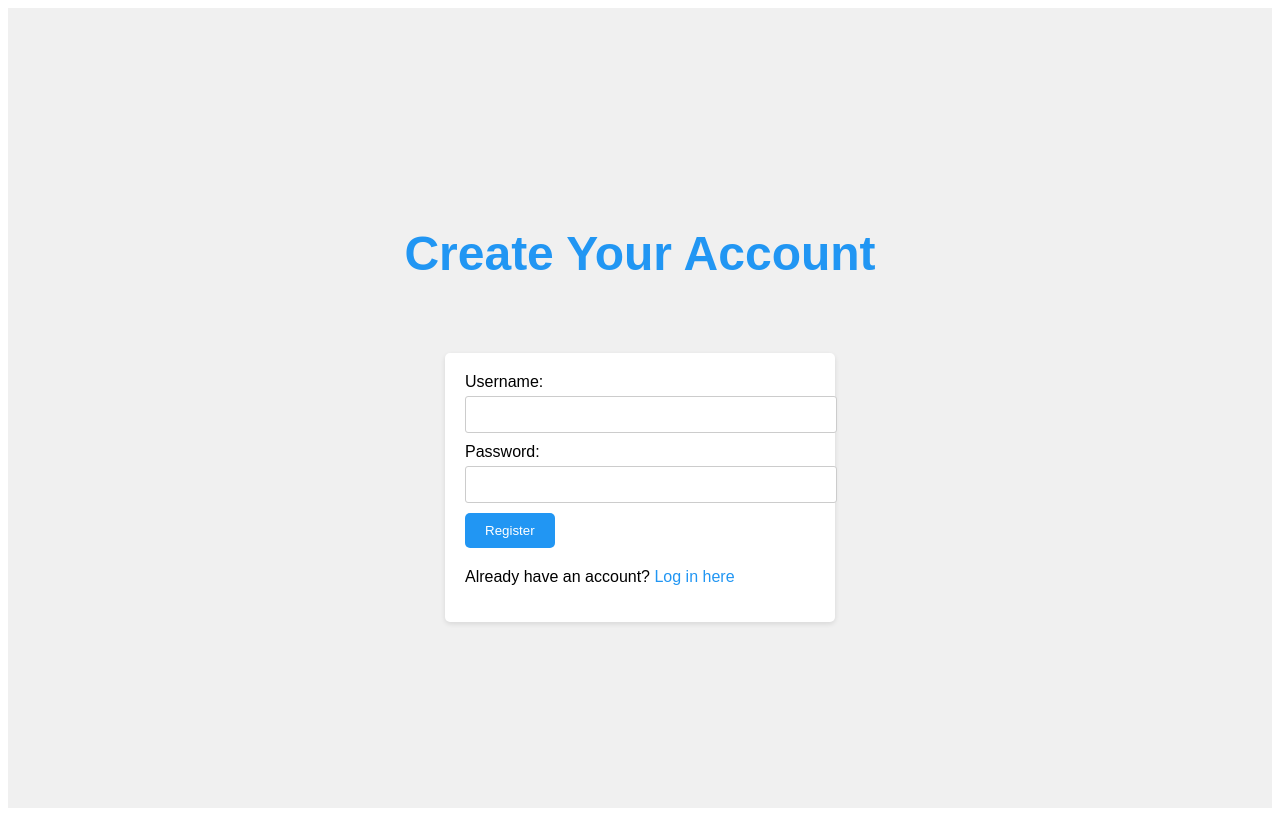
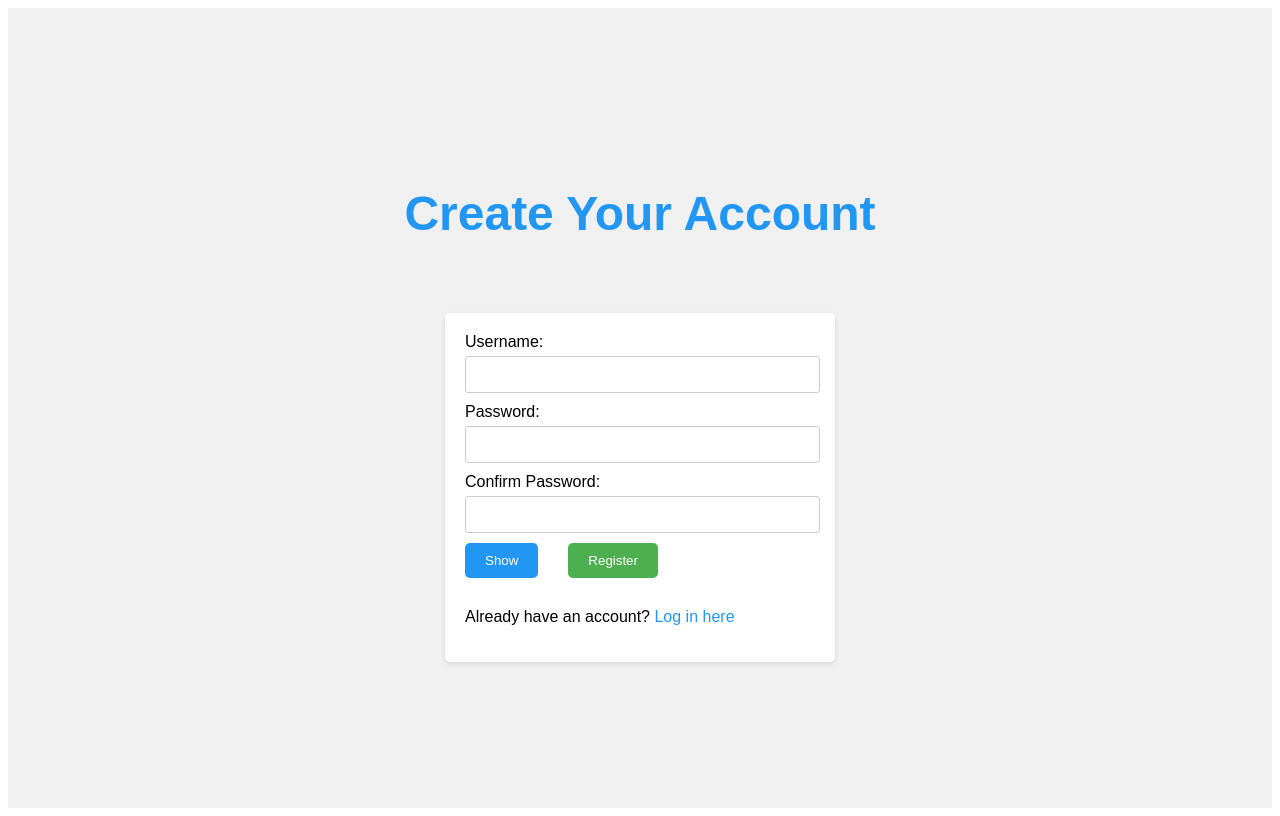
Before and after one commit to thapelomagqazana/online-banking-api, a React (Create React App) app in the folder client/: page /register in a window 1280 px wide. Built offline with nearby package versions, Linux system fonts and the light colour scheme.

Commit message:
Added Register Page with Password visibity functionality

```diff
--- a/client/src/components/RegisterPage/RegisterPage.jsx
+++ b/client/src/components/RegisterPage/RegisterPage.jsx
@@ -7,17 +7,72 @@ const RegisterPage = () => {
   const [formData, setFormData] = useState({
     username: '',
     password: '',
+    confirmPassword: '',
   });
+
+  const [passwordError, setPasswordError] = useState("");
+  const [showPassword, setShowPassword] = useState(false);
 
   const handleChange = (e) => {
     setFormData({
       ...formData,
       [e.target.name]: e.target.value,
     });
+
+    // Reset password error when user is typing
+    setPasswordError();
   };
 
-  const handleSubmit = (e) => {
-    console.log("Registration Data:", formData);
+  const togglePasswordVisibility = () => {
+    setShowPassword(!showPassword);
+  };
+
+  const handleSubmit = async (e) => {
+    e.preventDefault();
+
+    // Check if password match
+    if (formData.password !== formData.confirmPassword)
+    {
+      setPasswordError("Passwords do not match");
+      return;
+    }
+
+    // Add logic to check for strong password requirements
+    const strongPasswordRegex = /^(?=.*[A-Z])(?=.*[a-z])(?=.*\d).{8,}$/;
+    if (!strongPasswordRegex.test(formData.password))
+    {
+      setPasswordError('Password must contain at least 8 characters, including one uppercase letter, one lowercase letter, and one number.');
+      return;
+    }
+
+    // Send registration data to the server
+    try
+    {
+      const response = await fetch("api/register", {
+        method: "POST",
+        headers: {
+          "Content-Type": "application/json"
+        },
+        body: JSON.stringify({
+          username: formData.username,
+          password: formData.password,
+        }),
+      });
+
+      if (response.ok)
+      {
+        console.log("Registration successful!");
+      }
+      else
+      {
+        const errorData = await response.json();
+        console.error("Registration failed:", errorData.message);
+      }
+    }
+    catch (error)
+    {
+      console.error("Error during registration:", error.message);
+    }
   };
 
   return (
@@ -31,10 +86,16 @@ const RegisterPage = () => {
           <input type="text" id="username" name="username" value={formData.username} onChange={handleChange} required />
 
           <label htmlFor="password">Password:</label>
-          <input type="password" id="password" name="password" value={formData.password} onChange={handleChange} required />
+          <input type={showPassword ? 'text' : 'password'} id="password" name="password" value={formData.password} onChange={handleChange} required />
 
-          {/* <label htmlFor="confirmPassword">Confirm Password:</label>
-          <input type="password" id="confirmPassword" name="confirmPassword" required /> */}
+          <label htmlFor="confirmPassword">Confirm Password:</label>
+          <input type={showPassword ? 'text' : 'password'} id="confirmPassword" name="confirmPassword" value={formData.confirmPassword} onChange={handleChange} required />
+
+          <button type="button" onClick={togglePasswordVisibility}>
+            {showPassword ? "Hide" : "Show"}
+          </button>
+
+          {passwordError && <p className="error-message">{passwordError}</p>}
 
           <button type="submit">Register</button>
         </form>
--- a/client/src/styles.css
+++ b/client/src/styles.css
@@ -87,7 +87,7 @@
   }
 
  .auth-main input {
-    width: 100%;
+    width: 95%;
     padding: 10px;
     border: 1px solid #ccc;
     border-radius: 3px;
@@ -120,3 +120,24 @@
  .auth-main p {
     margin-top: 10px;
   }
+
+  /* Add space between the buttons and the error message */
+.auth-main button,
+.error-message {
+  margin-bottom: 10px;
+}
+
+/* Style the register button */
+.auth-main button[type="submit"] {
+  background-color: #4caf50; /* Green color for register button */
+  margin-left: 30px;
+}
+
+.auth-main button[type="submit"]:hover {
+  background-color: #45a049;
+}
+
+  .auth-main .error-message {
+    color: #ff0000; /* Red color for error messages */
+    margin-top: 5px;
+  }
```
